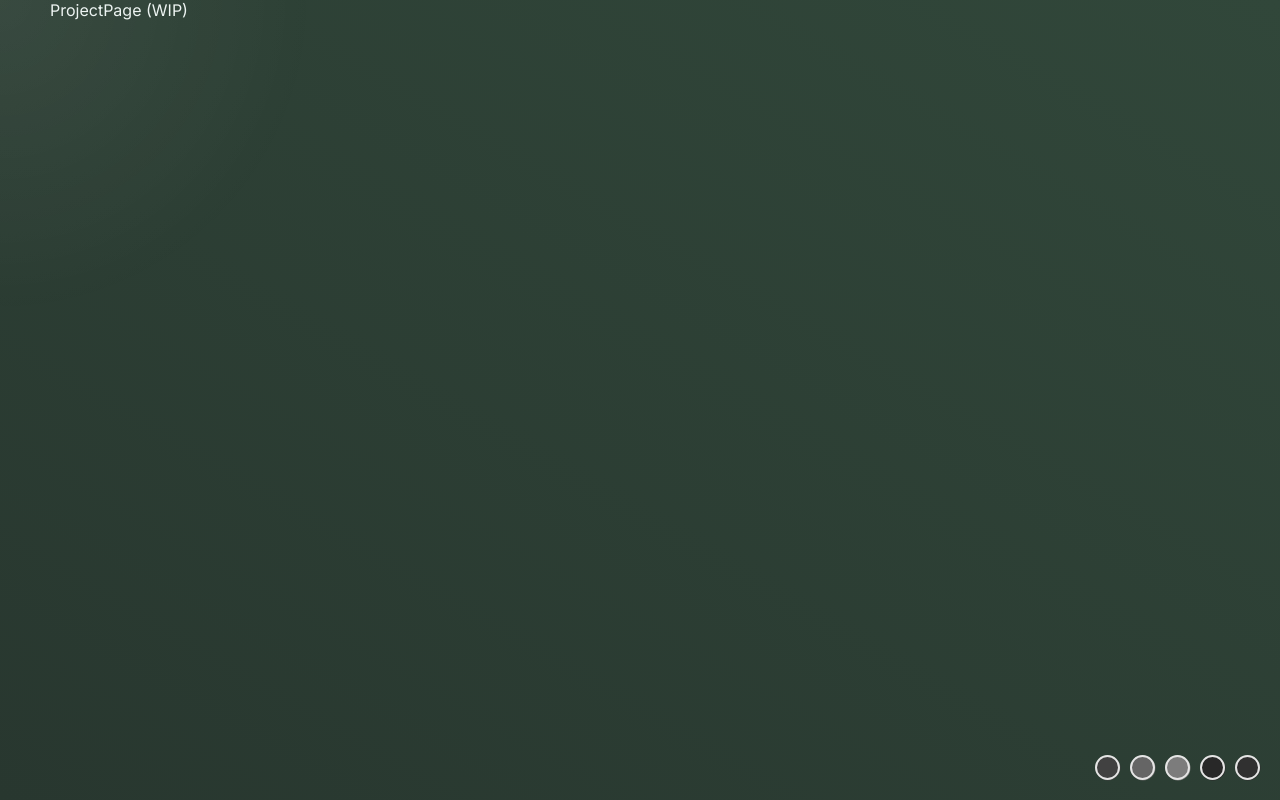
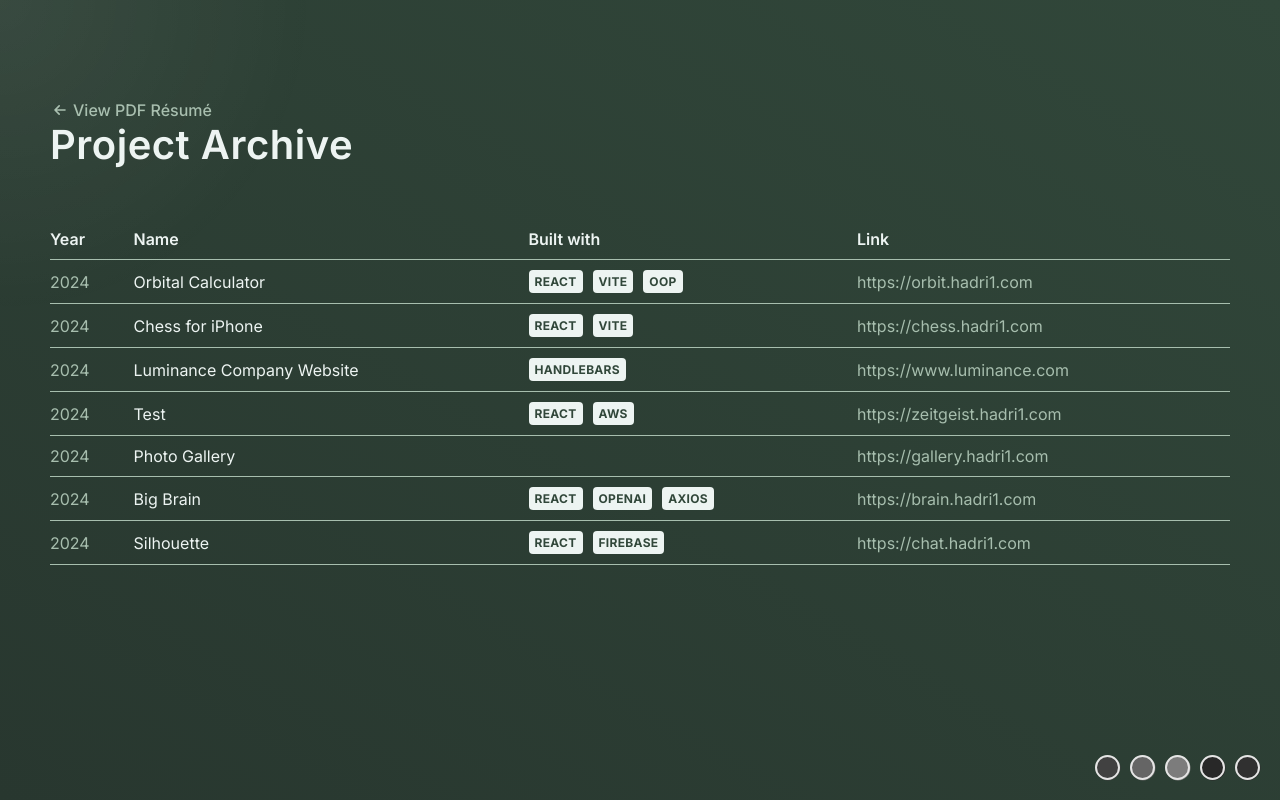
Before and after one commit to stecfrit/hadri1-v2, a React (Vite) app: page /projects in a window 1280 px wide. Built offline with nearby package versions, Linux system fonts and the light colour scheme.

Commit message:
new project page

```diff
--- a/src/components/List/Projects.jsx
+++ b/src/components/List/Projects.jsx
@@ -11,7 +11,8 @@ export default function Projects() {
             <h3>Projects</h3>
             <div className="projects">
                 {projects.map((project, key) => {
-                    return <ProjectContainer project={project} key={key} />;
+                    if (project.featured)
+                        return <ProjectContainer project={project} key={key} />;
                 })}
                 <IconLink
                     to="/projects"
--- a/src/components/ProjectPage.jsx
+++ b/src/components/ProjectPage.jsx
@@ -1,9 +1,60 @@
 import React from 'react';
+import IconLink from './IconLink';
+import ArrowIcon from '../assets/icons/arrow-left.svg?react';
+
+import { projects } from '../data/projects';
 
 export default function ProjectPage() {
     return (
         <div id="ProjectPage" className="content">
-            ProjectPage (WIP)
+            <div className="project-page-container">
+                <IconLink
+                    to="../"
+                    className="left back-link"
+                    icon={<ArrowIcon />}
+                    icon_first={true}
+                >
+                    View PDF Résumé
+                </IconLink>
+                <h1>Project Archive</h1>
+                <table className="projects-table">
+                    <thead>
+                        <tr>
+                            <td>Year</td>
+                            <td>Name</td>
+                            <td>Built with</td>
+                            <td>Link</td>
+                        </tr>
+                    </thead>
+                    <tbody>
+                        {projects.map((project, key) => {
+                            return (
+                                <tr
+                                    className={`${
+                                        project.featured ? 'featured' : ''
+                                    }`}
+                                    key={key}
+                                >
+                                    <td className="year">2024</td>
+                                    <td className="name">{project.name}</td>
+                                    <td className="tech">
+                                        {project.tech.map((tech, key) => {
+                                            return (
+                                                <span key={key}>{tech}</span>
+                                            );
+                                        })}
+                                    </td>
+                                    <td className="link">
+                                        <a href={project.link} target="_blank">
+                                            {project.link}
+                                        </a>
+                                    </td>
+                                </tr>
+                            );
+                        })}
+                    </tbody>
+                </table>
+            </div>
         </div>
     );
 }
--- a/src/data/projects.js
+++ b/src/data/projects.js
@@ -1,76 +1,76 @@
 export const projects = [
     {
-        'name': 'Orbital Calculator',
-        'moniker': 'orbit',
-        'description':
+        name: 'Orbital Calculator',
+        moniker: 'orbit',
+        description:
             'An app to calculate some simple manoeuvres. This is a personal challenge to review some orbital mechanics fundamentals, as well as implement a robust calculating and plotting tool into a React Vite app. For the moment, it only includes a circular Hohmann transfer, but I am working to introduce tools for elliptic and bi-elliptic Hohmann transfers',
-        'tech': ['React', 'Vite', 'OOP'],
-        'link': 'https://orbit.hadri1.com',
-        'preview_image': 'orbit.png',
-        'new': true,
-        'show': true,
+        tech: ['React', 'Vite', 'OOP'],
+        link: 'https://orbit.hadri1.com',
+        preview_image: 'orbit.png',
+        new: true,
+        featured: true,
     },
     {
-        'name': 'Chess for iPhone',
-        'moniker': 'chess',
-        'description':
+        name: 'Chess for iPhone',
+        moniker: 'chess',
+        description:
             "Chess for 2 players on one device, this was made for iPhones, and is used as a Progressive Web App (PWA) by clicking 'Add to Homescreen' from Safari. I wanted to use Vite for this project to create my React app, as I had never used it and had too many problems with create-react-app.",
         'tech': ['React', 'Vite'],
-        'link': 'https://chess.hadri1.com',
-        'preview_image': 'chess.png',
-        'new': true,
-        'show': true,
+        link: 'https://chess.hadri1.com',
+        preview_image: 'chess.png',
+        new: true,
+        featured: true,
     },
     {
-        'name': 'Luminance Company Website',
-        'moniker': 'luminance',
-        'description':
+        name: 'Luminance Company Website',
+        moniker: 'luminance',
+        description:
             'As part of my role as a Web Software Engineer at Luminance, one of my projects was to lead the development of the new company website design. ',
-        'tech': ['Handlebars'],
-        'link': 'https://www.luminance.com',
-        'preview_image': 'luminance.png',
-        'new': false,
-        'show': true,
+        tech: ['Handlebars'],
+        link: 'https://www.luminance.com',
+        preview_image: 'luminance.png',
+        new: false,
+        featured: true,
     },
     {
-        'name': 'Test',
-        'moniker': 'zeitgeist',
-        'description': 'Tests for a world dashboard view, in progress.',
-        'tech': ['React', 'AWS'],
-        'link': 'https://zeitgeist.hadri1.com',
-        'preview_image': 'zeitgeist.png',
-        'new': false,
-        'show': true,
+        name: 'Test',
+        moniker: 'zeitgeist',
+        description: 'Tests for a world dashboard view, in progress.',
+        tech: ['React', 'AWS'],
+        link: 'https://zeitgeist.hadri1.com',
+        preview_image: 'zeitgeist.png',
+        new: false,
+        featured: true,
     },
     {
-        'name': 'Photo Gallery',
-        'moniker': 'gallery',
-        'description':
+        name: 'Photo Gallery',
+        moniker: 'gallery',
+        description:
             'This is an old photo gallery website I made for a friend, using simple HTML and CSS, when I was starting out in front-end web development.',
-        'tech': [],
-        'link': 'https://gallery.hadri1.com',
+        tech: [],
+        link: 'https://gallery.hadri1.com',
         preview_image: 'gallery.png',
-        'new': false,
-        'show': true,
+        new: false,
+        featured: true,
     },
     {
-        'name': 'Big Brain',
-        'moniker': 'big-brain',
-        'description':
+        name: 'Big Brain',
+        moniker: 'big-brain',
+        description:
             "AI text-completion app, with customizable settings, using OpenAI's API.",
-        'tech': ['React', 'OpenAI', 'Axios'],
-        'link': 'https://brain.hadri1.com',
-        'preview_image': 'brain.png',
-        'new': false,
-        'show': true,
+        tech: ['React', 'OpenAI', 'Axios'],
+        link: 'https://brain.hadri1.com',
+        preview_image: 'brain.png',
+        new: false,
+        featured: true,
     },
-    // {
-    //     'name': 'Silhouette',
-    //     'moniker': 'silhouette',
-    //     'description': 'Anonymous real-time chat app.',
-    //     'tech': ['React', 'Firebase'],
-    //     'link': 'https://chat.hadri1.com',
-    //     'new': false,
-    //     'show': true
-    // },
+    {
+        name: 'Silhouette',
+        moniker: 'silhouette',
+        description: 'Anonymous real-time chat app.',
+        tech: ['React', 'Firebase'],
+        link: 'https://chat.hadri1.com',
+        new: false,
+        featured: false,
+    },
 ];
--- a/src/styles/project.scss
+++ b/src/styles/project.scss
@@ -31,7 +31,7 @@
                 .title {
                     letter-spacing: 1px;
                     font-size: $font-size-normal;
-                    font-weight: 700;
+                    font-weight: 500;
                 }
                 .description {
                     margin-top: 1rem;
--- a/src/styles/projectpage.scss
+++ b/src/styles/projectpage.scss
@@ -1,2 +1,45 @@
 #ProjectPage {
+    > .project-page-container {
+        width: 100%;
+        margin-top: 10rem;
+        h1 {
+            font-size: $font-size-largest;
+            font-weight: 600;
+            letter-spacing: 0.5px;
+        }
+        table.projects-table {
+            margin-top: 5rem;
+            width: 100%;
+            border-spacing: 0;
+            border-collapse: collapse;
+            thead {
+                font-weight: 600;
+            }
+            td {
+                padding: 1rem 1rem 1rem 0;
+            }
+            tr {
+                border-bottom: 1px solid $text-color-alt;
+            }
+            td.tech {
+                display: flex;
+                gap: 1rem;
+                align-items: center;
+                span {
+                    background: $text-color;
+                    color: $background-color;
+                    font-weight: 700;
+                    letter-spacing: 0.3px;
+                    text-transform: uppercase;
+                    font-size: $font-size-small;
+                    border-radius: 4px;
+                    padding: 4px 6px;
+                }
+            }
+            td.year,
+            td.link a {
+                color: $text-color-alt;
+            }
+        }
+    }
 }
--- a/src/styles/variables.scss
+++ b/src/styles/variables.scss
@@ -15,7 +15,8 @@ html[data-theme='default'] {
 html[data-theme='red'] {
     --background-color: #b85042;
     --text-color: #e7e8d1;
-    --text-color-alt: #a7beae;
+    // --text-color-alt: #a7beae;
+    --text-color-alt: #fda89d;
     --background-color2: #a9392a;
     // --background-color2: var(--background-color);
 }
```
